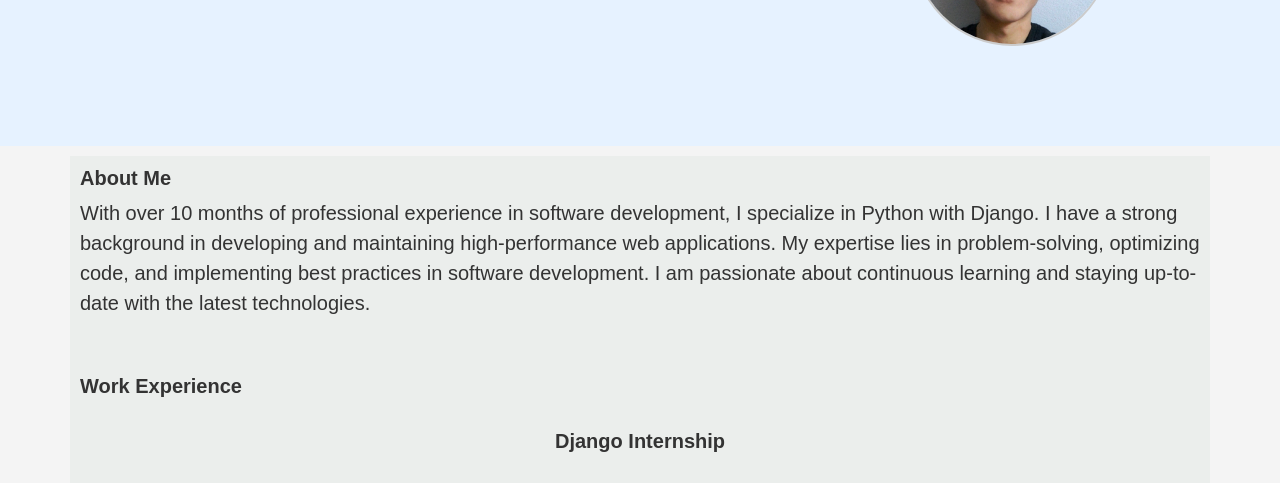
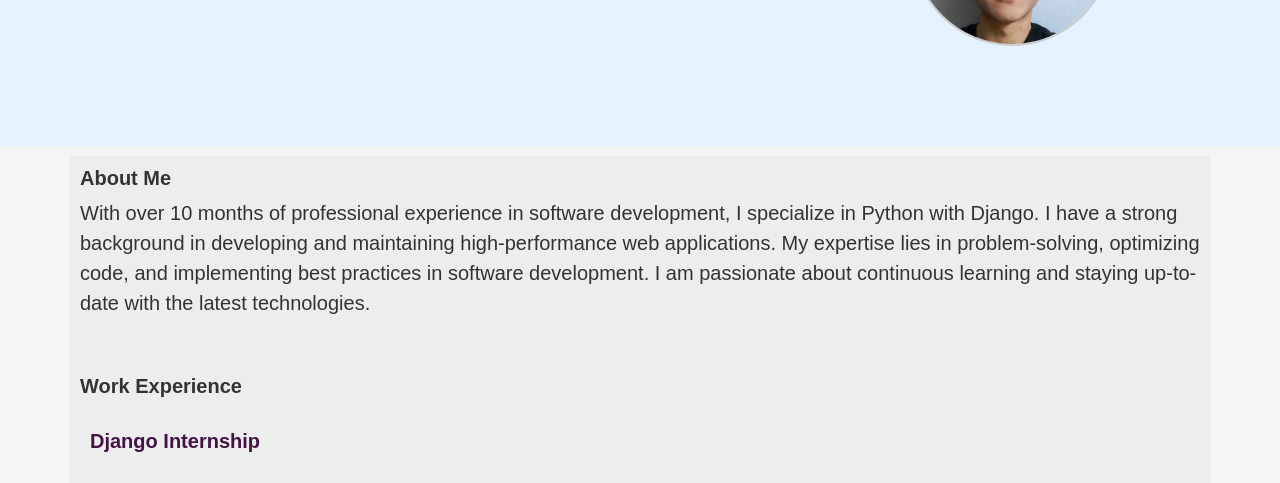
Before and after one commit to Temba23/Portfolio, a plain HTML site: page index.html in a window 1280 px wide. Shown: the part 254-737 px from the top of the page. Drawn offline with nearby package versions, Linux system fonts and the light colour scheme.

Commit message:
CSS adjustments

```diff
--- a/css/style.css
+++ b/css/style.css
@@ -47,8 +47,9 @@ body {
 }
 
 .text1 {
-    text-align: center;
+    text-align:left;
     font-weight: 600;
+    color:rgb(69, 18, 69);
 }
 
 .paddin {
```
